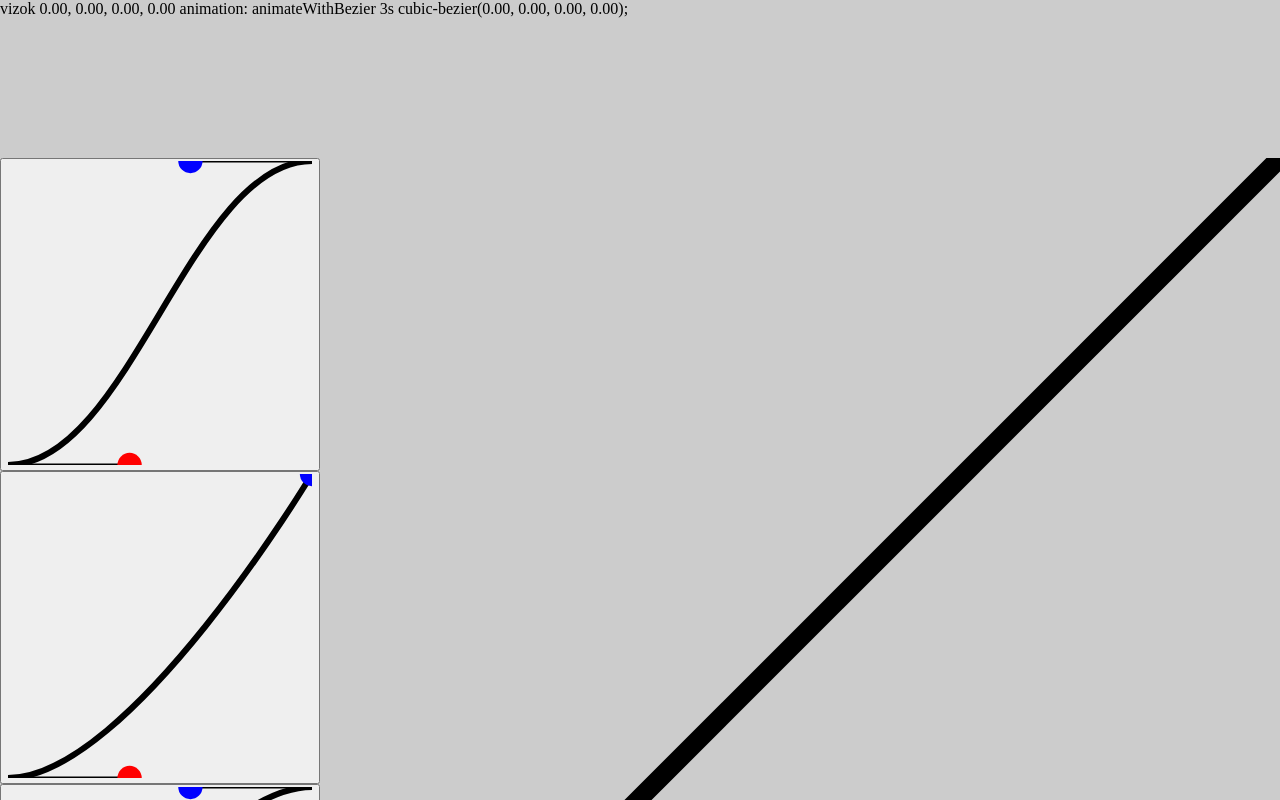
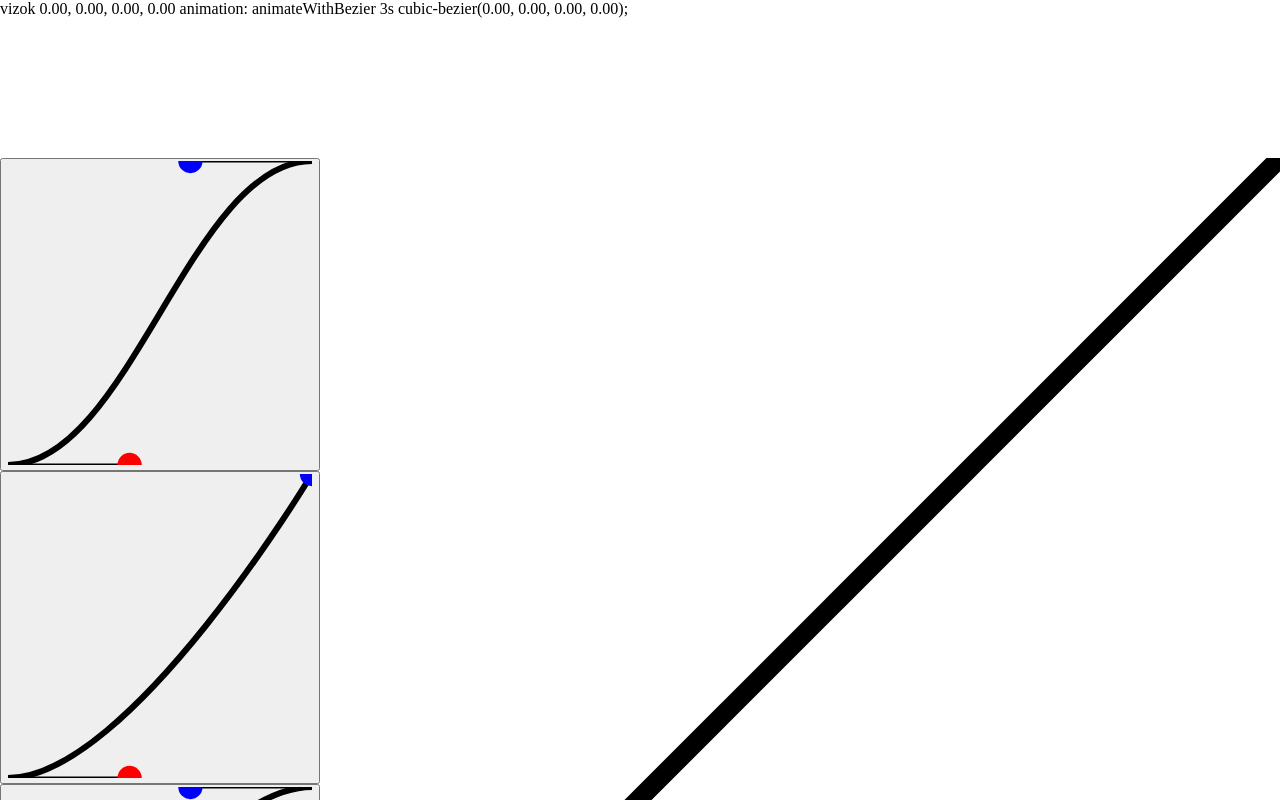
Before and after one commit to 34r7h/bezier-challenge, a Vue app: page / in a window 1280 px wide. Shown: the top 800 px of the page. Built offline with nearby package versions, Linux system fonts and the light colour scheme.

Commit message:
gh pages check

```diff
--- a/src/components/Bez.vue
+++ b/src/components/Bez.vue
@@ -15,14 +15,7 @@ const presetCoords = ref([
     [.4, 0, 1, 1],
     [0, 0, .6, 1],
 ])
-const windowSize = computed(() => {
-    return [
-        document.getElementById('box')?.clientWidth,
-        document.getElementById('box')?.clientHeight
-    ]
 
-})
-console.log(windowSize.value)
 function updateCoords(newCoords: [number, number, number, number]) {
     console.log('Bezier', { newCoords });
     return coords.value = newCoords
@@ -30,7 +23,7 @@ function updateCoords(newCoords: [number, number, number, number]) {
 </script>
 
 <template class="test">
-    <article id="box" flexcol>
+    <article id="cubic-bezier" class="flexcol">
         <section class="visual">
             <Visualizer :key="coords.join(',')" :coords="coords" /><!-- Show visualizer -->
         </section>
```
Also changed, not shown: 1 other file (tests, documents, lock files or other folders).
